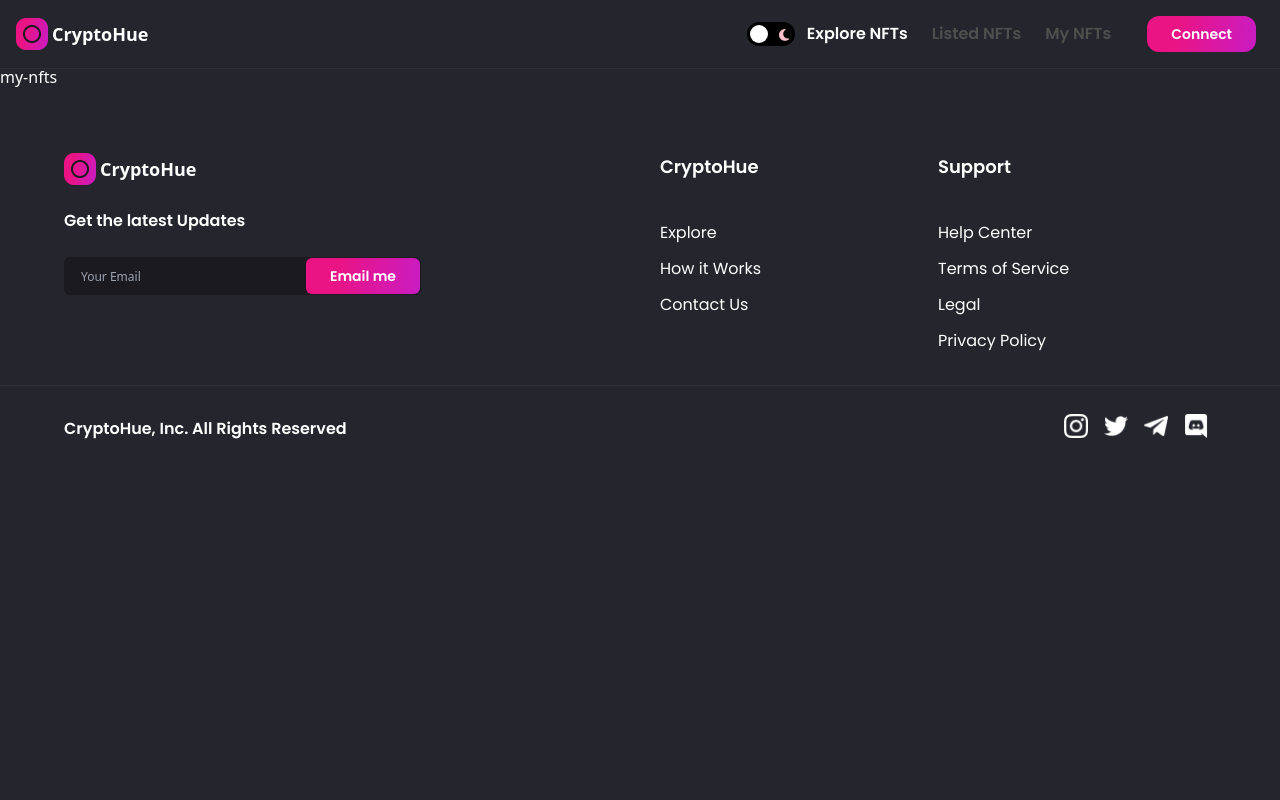
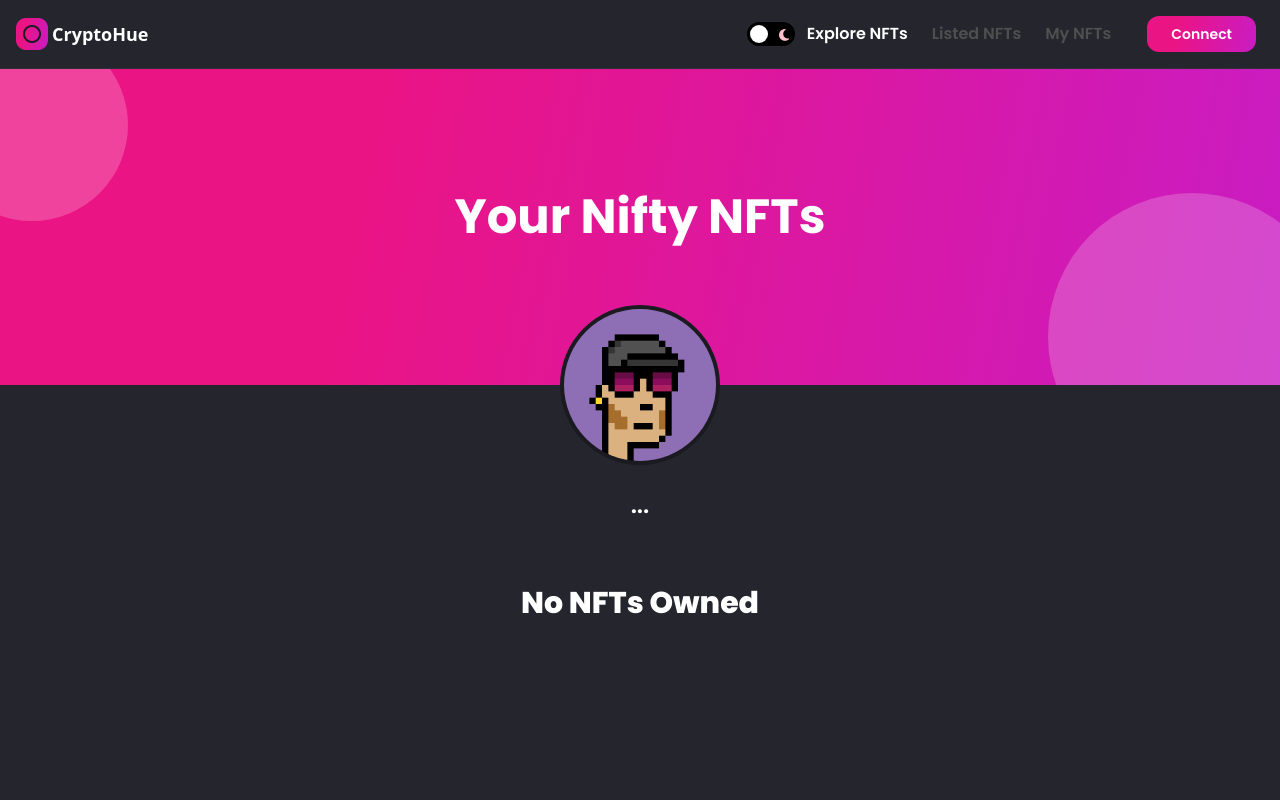
Before and after one commit to Jaumet91/nft-marketplace, a Next.js app: page /my-nfts in a window 1280 px wide. Shown: the top 800 px of the page. Built offline with nearby package versions, Linux system fonts and the light colour scheme; what ipfs-http-client would draw is missing.

Commit message:
my-nfts.tsx: implemented isLoading logic

```diff
--- a/components/Banner.tsx
+++ b/components/Banner.tsx
@@ -5,7 +5,7 @@ type Props = { name: string; childStyles: string; parentStyles: string }
 export const Banner = ({ name, childStyles, parentStyles }: Props) => {
   return (
     <div
-      className={`nft-gradient relative z-0 flex items-center overflow-hidden ${parentStyles} `}>
+      className={`nft-gradient relative z-0 flex items-center overflow-hidden ${parentStyles}`}>
       <p
         className={`font-poppins text-5xl font-bold leading-70 ${childStyles}`}>
         {name}
--- a/pages/my-nfts.tsx
+++ b/pages/my-nfts.tsx
@@ -1,5 +1,62 @@
+import { useState, useEffect, useContext } from 'react'
+import Image from 'next/image'
+import { NFTContext } from '../context/NFTContext'
+
+import { NFTCard, Banner } from '../components'
+import { SkeletonMyNFTs } from '../components/Skeleton'
+import images from '../assets'
+import { shortenAddresss } from '../utils/shortenAddress'
+
 const myNFTs = () => {
-  return <div>my-nfts</div>
+  const { fetchMyNFTsOrListedNFTs, currentAccount } = useContext(NFTContext)
+  const [nfts, setNfts] = useState<any[]>([])
+  const [isLoading, setIsLoading] = useState<boolean>(false)
+
+  if (isLoading) {
+    return <SkeletonMyNFTs />
+  }
+
+  return (
+    <div className="min-h-screen w-full flex-col items-center justify-start">
+      <div className="flexCenter w-full flex-col">
+        <Banner
+          name="Your Nifty NFTs"
+          childStyles="text-center mb-4"
+          parentStyles="h-80 justify-center w-full"
+        />
+        <div className="flexCenter z-0 -mt-20 flex-col">
+          <div className="flexCenter h-40 w-40 rounded-full bg-nft-black-2 p-1 sm:h-36 sm:w-36">
+            <Image
+              src={images.creator1}
+              className="rounded-full object-cover"
+              objectFit="cover"
+            />
+          </div>
+          <p className="mt-6 font-poppins text-2xl font-semibold text-nft-black-1 dark:text-white">
+            {shortenAddresss(currentAccount)}
+          </p>
+        </div>
+      </div>
+      {!isLoading && !nfts.length ? (
+        <div className="flexCenter p-16 sm:p-4">
+          <h1 className="font-poppins text-3xl font-extrabold text-nft-black-1 dark:text-white">
+            No NFTs Owned
+          </h1>
+        </div>
+      ) : (
+        <div className="flexCenter w-full flex-col p-12 sm:px-4 minmd:w-4/5">
+          <div className="flex w-full flex-1 flex-row px-4 sm:flex-col sm:px-0 minlg:px-8">
+            SearchBar
+          </div>
+          <div className="mt-3 flex w-full flex-wrap">
+            {nfts.map((nft) => (
+              <NFTCard key={nft.tokenId} nft={nft} />
+            ))}
+          </div>
+        </div>
+      )}
+    </div>
+  )
 }
 
 export default myNFTs
```
